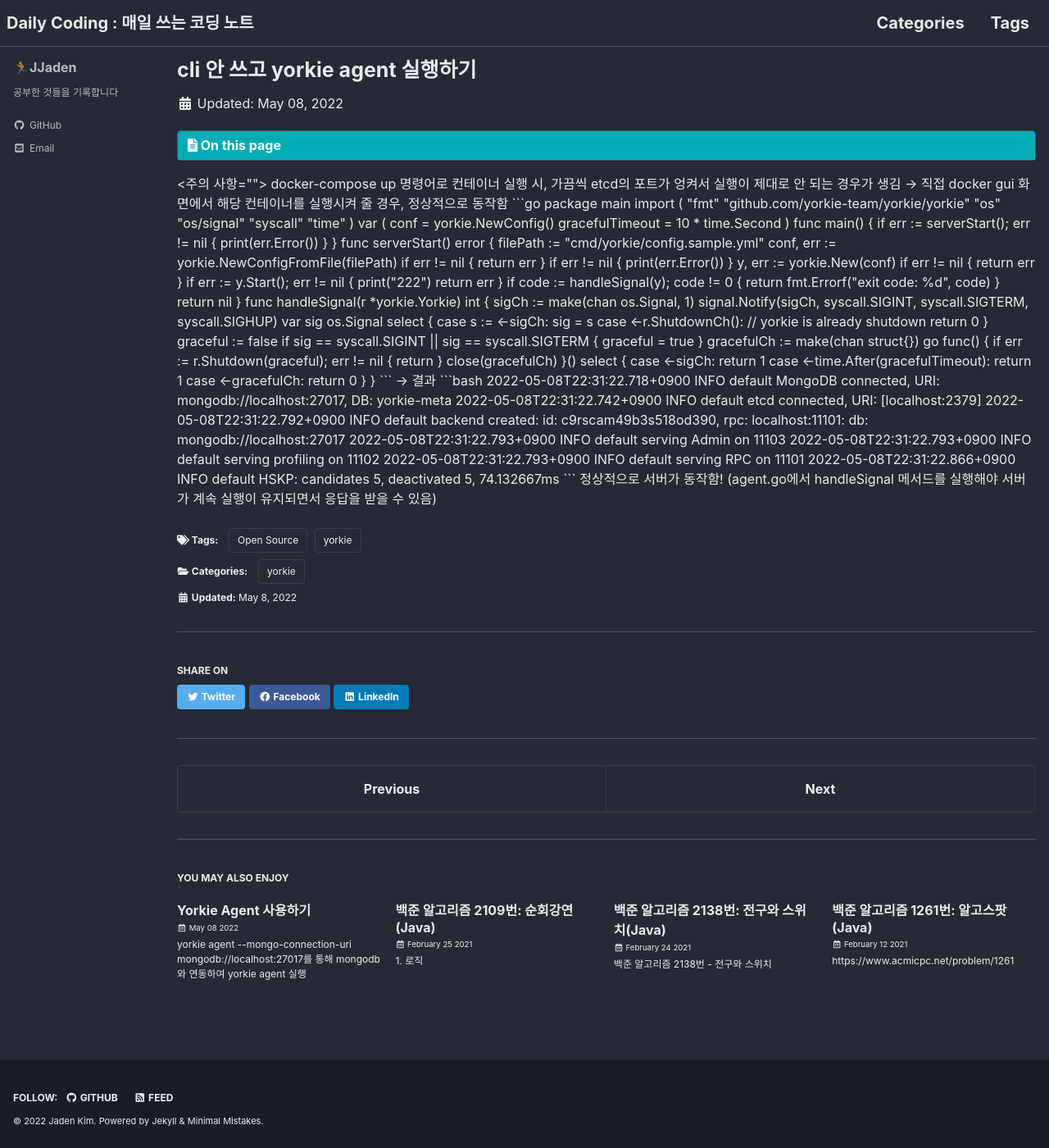
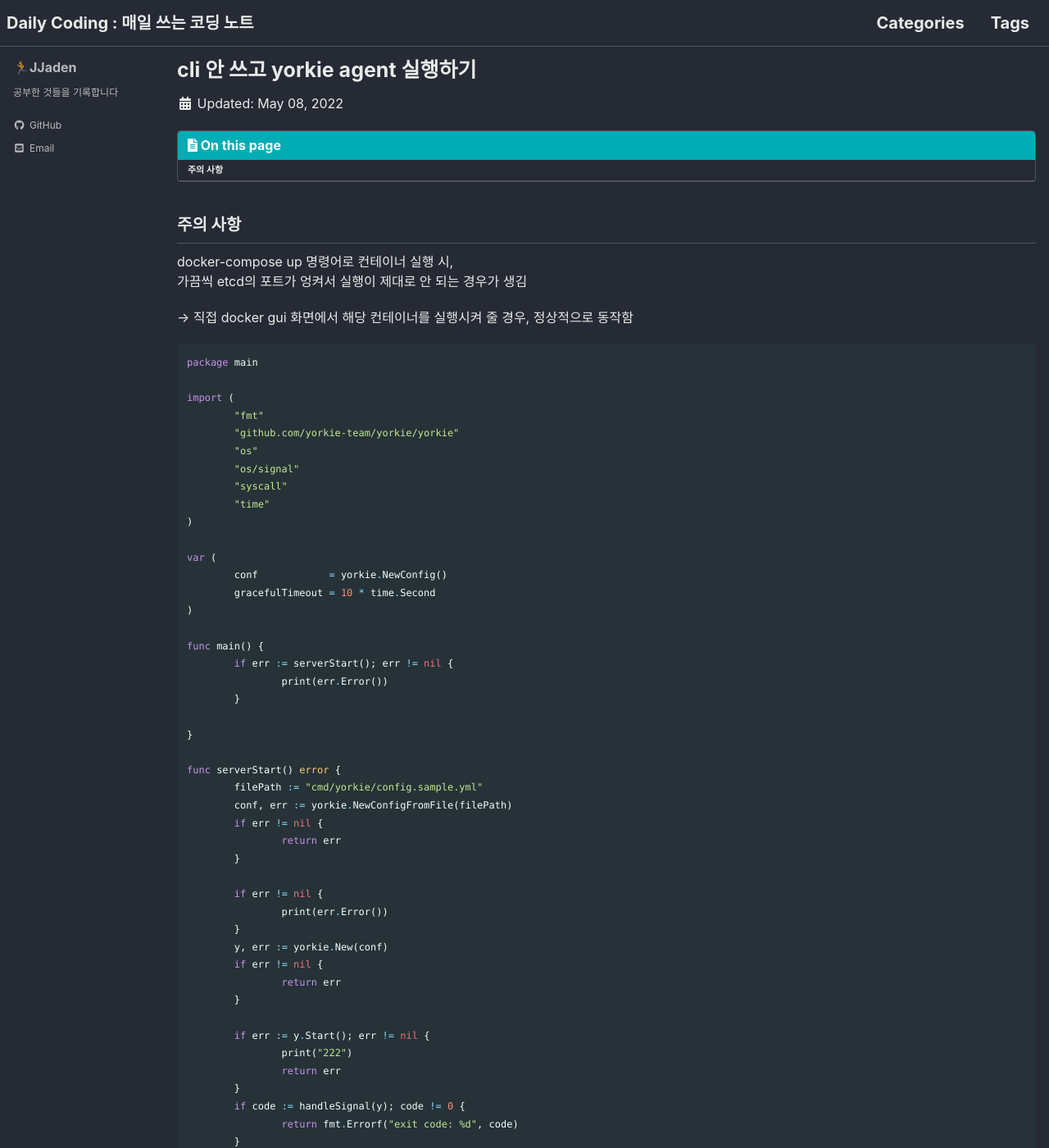
Before and after one commit to JadenKim-dev/JadenKim-dev.github.io, a Jekyll site: the page built from _posts/yorkie/2022-05-08-yorkie1.md, in a window 1280 px wide and 1400 px high. Shown: the whole window at 82% size. Built offline with Jekyll 4.4.1, drawn with Linux system fonts in a browser that asks for light colours; cached includes are drawn as plain includes; some of the changed text lies outside the part shown.

Commit message:
edit posting

```diff
--- a/_posts/yorkie/2022-05-08-yorkie1.md
+++ b/_posts/yorkie/2022-05-08-yorkie1.md
@@ -12,7 +12,7 @@ toc_sticky: true
 date: 2022-05-08
 last_modified_at: 2022-05-08
 ---
-<주의 사항>
+## 주의 사항
 
 docker-compose up 명령어로 컨테이너 실행 시,
 가끔씩 etcd의 포트가 엉켜서 실행이 제대로 안 되는 경우가 생김
```
